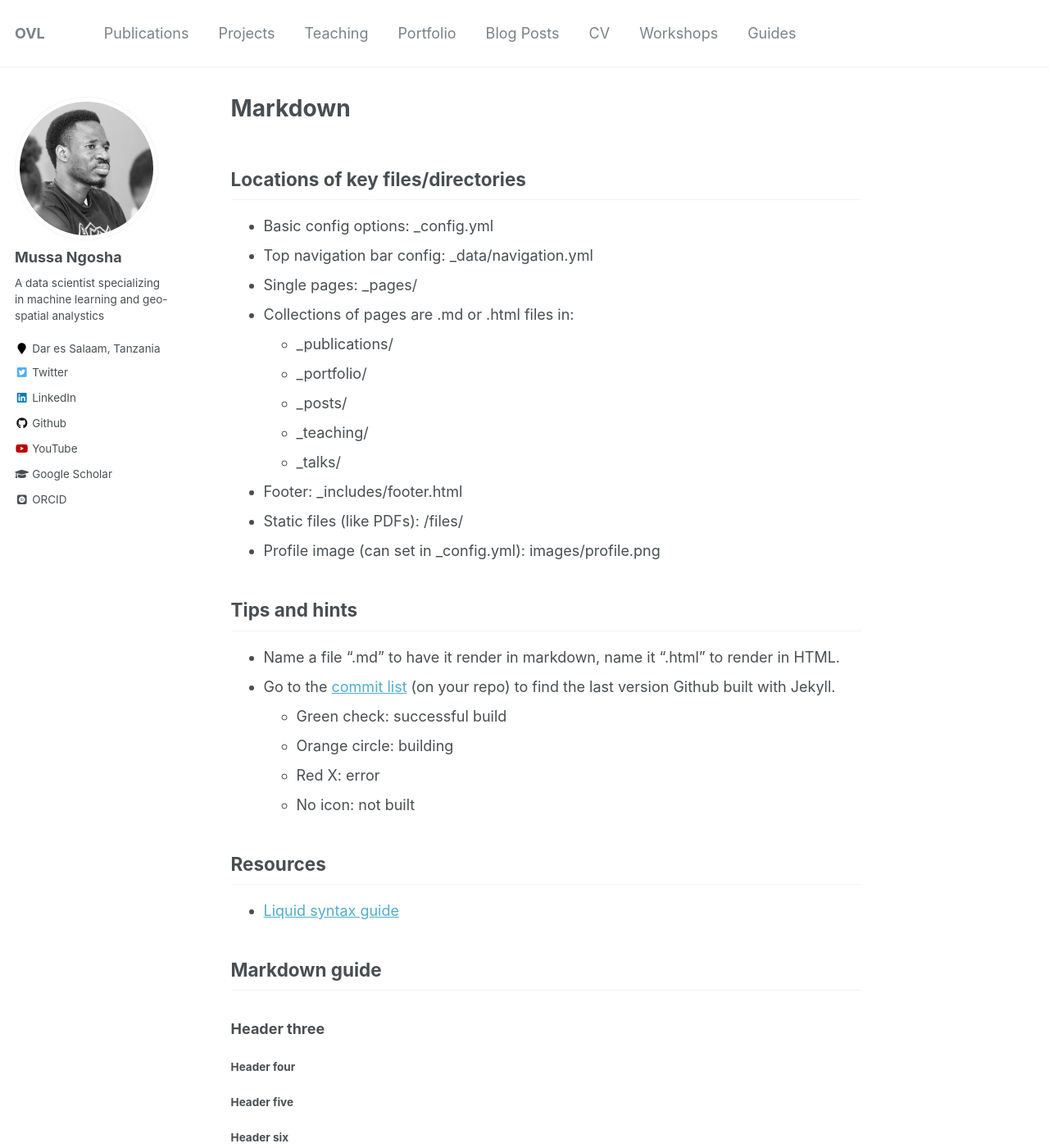
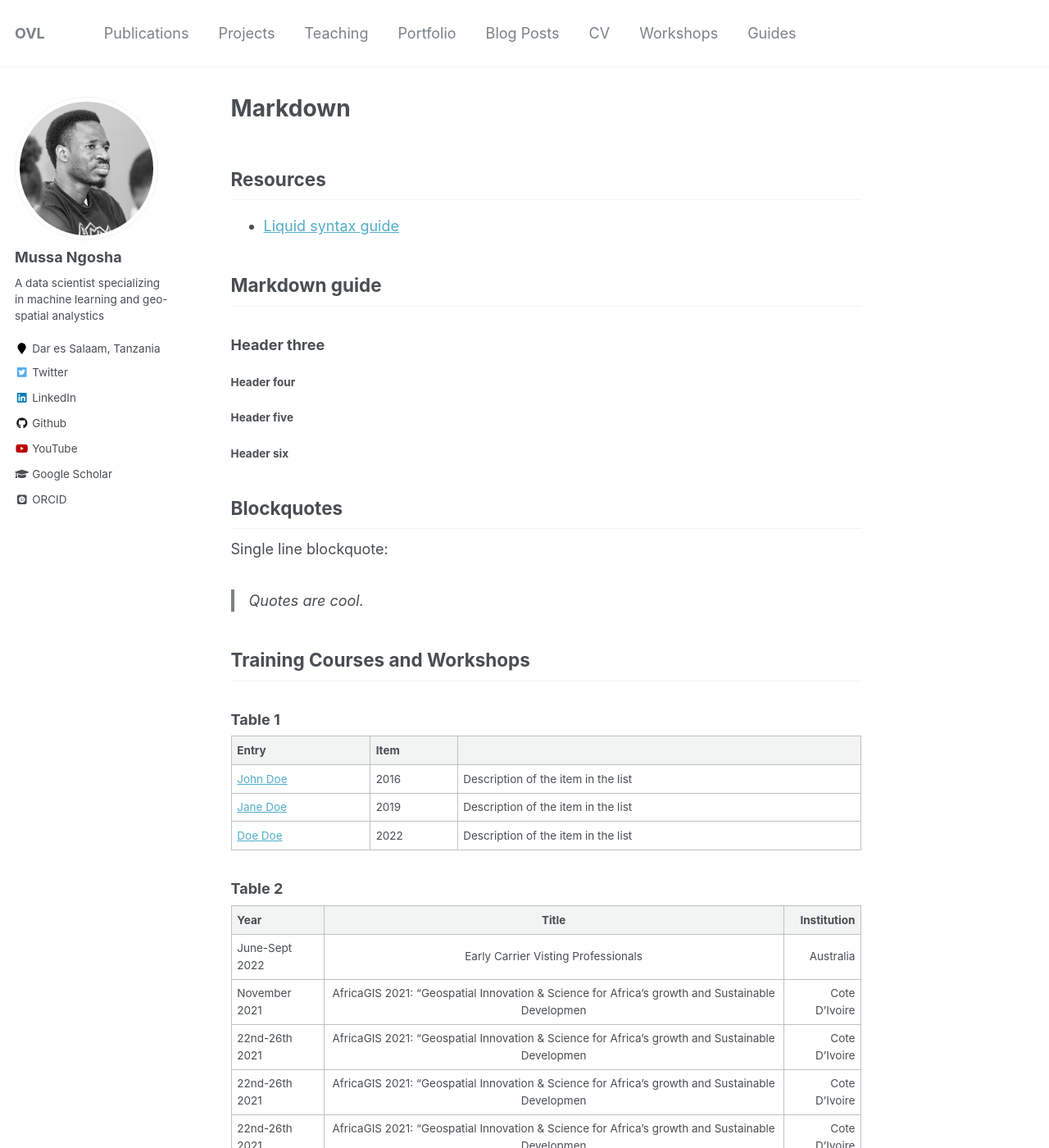
Before and after one commit to NgoshaJr/ngoshajr.github.io, a Jekyll site: the page built from _pages/markdown.md, in a window 1280 px wide and 1400 px high. Shown: the whole window at 82% size. Built offline with Jekyll 4.4.1, drawn with Linux system fonts in a browser that asks for light colours; some web fonts are replaced; some of the changed text lies outside the part shown.

Commit message:
Update markdown.md

```diff
--- a/_pages/markdown.md
+++ b/_pages/markdown.md
@@ -6,30 +6,6 @@ redirect_from:
   - /md/
   - /markdown.html
 ---
-
-## Locations of key files/directories
-
-* Basic config options: _config.yml
-* Top navigation bar config: _data/navigation.yml
-* Single pages: _pages/
-* Collections of pages are .md or .html files in:
-  * _publications/
-  * _portfolio/
-  * _posts/
-  * _teaching/
-  * _talks/
-* Footer: _includes/footer.html
-* Static files (like PDFs): /files/
-* Profile image (can set in _config.yml): images/profile.png
-
-## Tips and hints
-
-* Name a file ".md" to have it render in markdown, name it ".html" to render in HTML.
-* Go to the [commit list](https://github.com/academicpages/academicpages.github.io/commits/master) (on your repo) to find the last version Github built with Jekyll.
-  * Green check: successful build
-  * Orange circle: building
-  * Red X: error
-  * No icon: not built
 
 ## Resources
  * [Liquid syntax guide](https://shopify.github.io/liquid/tags/control-flow/)
@@ -50,7 +26,7 @@ Single line blockquote:
 
 > Quotes are cool.
 
-## Tables
+## Training Courses and Workshops
 
 ### Table 1
 
@@ -64,6 +40,10 @@ Single line blockquote:
 
 | Year | Title| Institution |
 |:--------|:-------:|--------:|
+|June-Sept 2022 | Early Carrier Visting Professionals   | Australia  |
+|November 2021 | AfricaGIS 2021: "Geospatial Innovation & Science for Africa's growth and Sustainable Developmen   | Cote D’Ivoire  |
+|22nd-26th 2021 | AfricaGIS 2021: "Geospatial Innovation & Science for Africa's growth and Sustainable Developmen   | Cote D’Ivoire  |
+|22nd-26th 2021 | AfricaGIS 2021: "Geospatial Innovation & Science for Africa's growth and Sustainable Developmen   | Cote D’Ivoire  |
 |22nd-26th 2021 | AfricaGIS 2021: "Geospatial Innovation & Science for Africa's growth and Sustainable Developmen   | Cote D’Ivoire  |
 | cell4   | cell5   | cell6   |
 |-----------------------------|
@@ -72,98 +52,7 @@ Single line blockquote:
 |=============================|
 | Foot1   | Foot2   | Foot3   |
 
-## Definition Lists
 
-Definition List Title
-:   Definition list division.
-
-Startup
-:   A startup company or startup is a company or temporary organization designed to search for a repeatable and scalable business model.
-
-#dowork
-:   Coined by Rob Dyrdek and his personal body guard Christopher "Big Black" Boykins, "Do Work" works as a self motivator, to motivating your friends.
-
-Do It Live
-:   I'll let Bill O'Reilly [explain](https://www.youtube.com/watch?v=O_HyZ5aW76c "We'll Do It Live") this one.
-
-## Unordered Lists (Nested)
-
-  * List item one
-      * List item one
-          * List item one
-          * List item two
-          * List item three
-          * List item four
-      * List item two
-      * List item three
-      * List item four
-  * List item two
-  * List item three
-  * List item four
-
-## Ordered List (Nested)
-
-  1. List item one
-      1. List item one
-          1. List item one
-          2. List item two
-          3. List item three
-          4. List item four
-      2. List item two
-      3. List item three
-      4. List item four
-  2. List item two
-  3. List item three
-  4. List item four
-
-## Buttons
-
-Make any link standout more when applying the `.btn` class.
-
-## Notices
-
-**Watch out!** You can also add notices by appending `{: .notice}` to a paragraph.
-{: .notice}
-
-## HTML Tags
-
-### Address Tag
-
-<address>
-  1 Infinite Loop<br /> Cupertino, CA 95014<br /> United States
-</address>
-
-### Anchor Tag (aka. Link)
-
-This is an example of a [link](http://github.com "Github").
-
-### Abbreviation Tag
-
-The abbreviation CSS stands for "Cascading Style Sheets".
-
-*[CSS]: Cascading Style Sheets
-
-### Cite Tag
-
-"Code is poetry." ---<cite>Automattic</cite>
-
-### Code Tag
-
-You will learn later on in these tests that `word-wrap: break-word;` will be your best friend.
-
-### Strike Tag
-
-This tag will let you <strike>strikeout text</strike>.
-
-### Emphasize Tag
-
-The emphasize tag should _italicize_ text.
-
-### Insert Tag
-
-This tag should denote <ins>inserted</ins> text.
-
-### Keyboard Tag
 
 This scarcely known tag emulates <kbd>keyboard text</kbd>, which is usually styled like the `<code>` tag.
 
```
